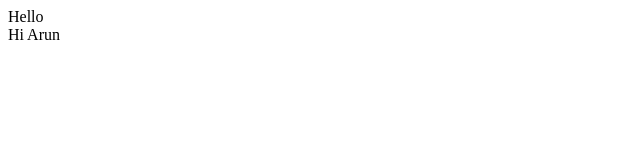
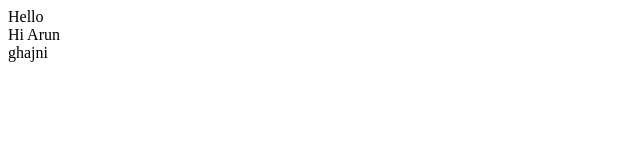
Before and after one commit to arunmack789/git_control, a plain HTML site: page index.html in a window 1280 px wide. Shown: the full height of the page, 0-640 px from the left. Drawn offline with Linux system fonts and the light colour scheme.

Commit message:
addd new in index

```diff
--- a/index.html
+++ b/index.html
@@ -1,2 +1,4 @@
 <div>Hello</div>
 <div> Hi Arun</div>
+
+<div> ghajni</div>
```
